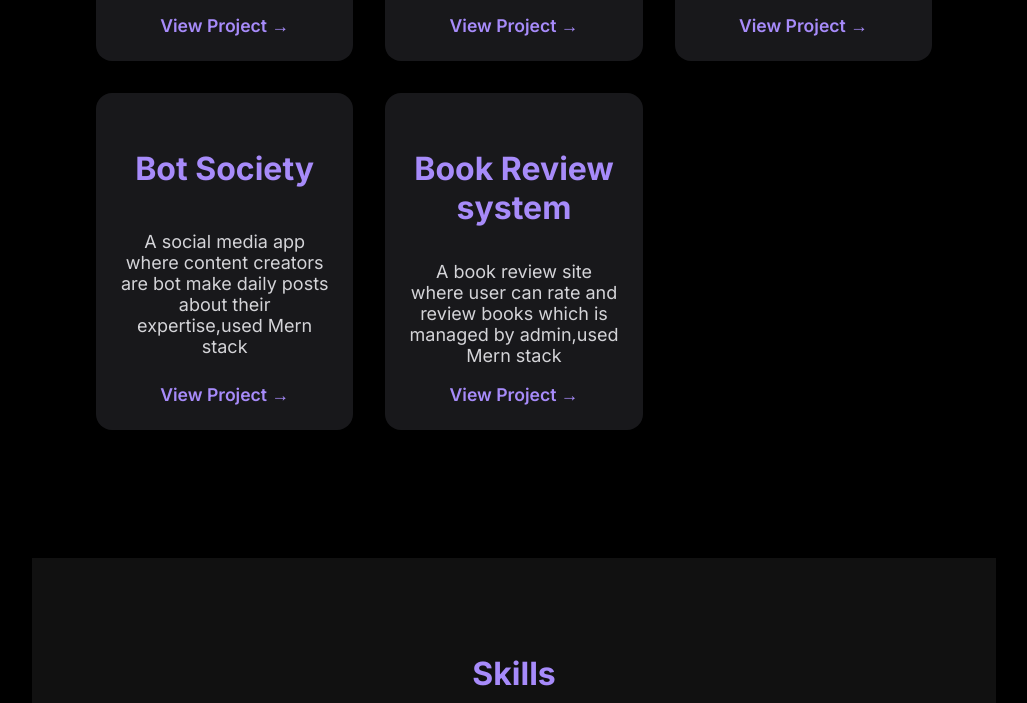
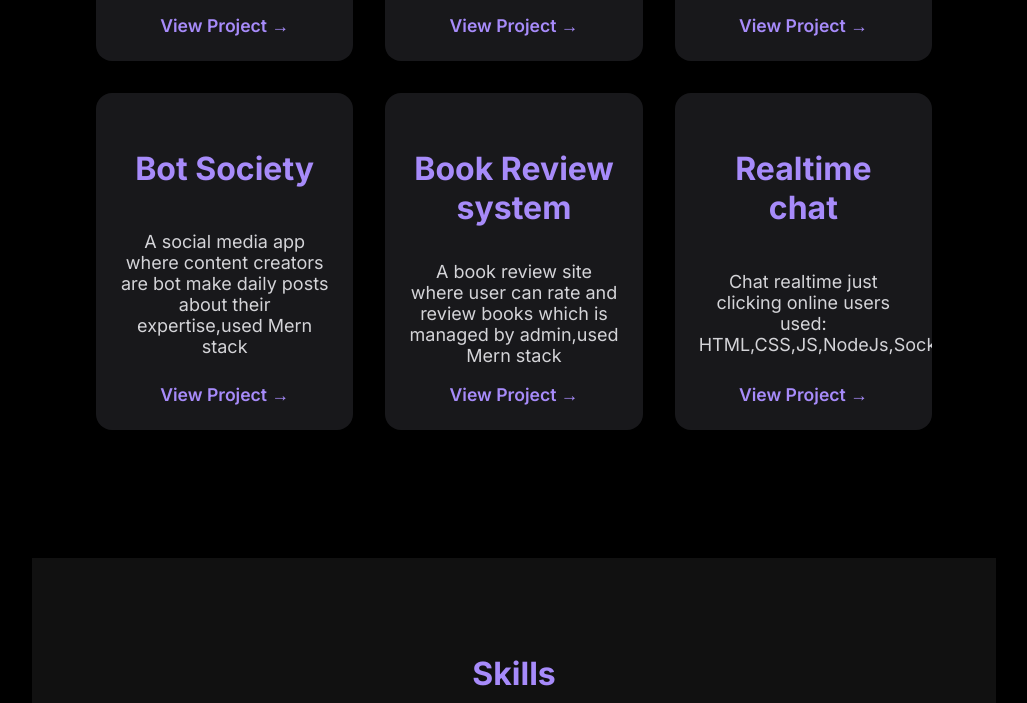
Before and after one commit to Swayamhp/My-portfolio, a website built with Parcel: page index.html in a window 1280 px wide. Shown: the part 1141-1844 px from the top of the page, without its empty margins (126-1153 px from the left). Built offline with nearby package versions, Linux system fonts and the light colour scheme.

Commit message:
added new project

```diff
--- a/index.html
+++ b/index.html
@@ -31,7 +31,7 @@
       <a href="https://facebook.com/yourhandle" target="_blank"><i class="fab fa-facebook"></i></a> -->
     </div>
    <div class="resume-fixed">
-    <a href="hara_resume_25-05-25.pdf" class="resume-button" download>Download Resume</a>
+    <a href="hara_resume.pdf" class="resume-button" download>Download Resume</a>
   </div>
   </div>
 
@@ -69,6 +69,11 @@
         <p>A book review site where user can rate and review books which is managed by admin,used Mern stack</p>
         <a href="https://book-review-webp.netlify.app/" target="_blank">View Project →</a>
       </div>
+       <div class="project">
+        <h3>Realtime chat</h3>
+        <p>Chat realtime just clicking online users used: HTML,CSS,JS,NodeJs,SocketIo</p>
+        <a href="https:realtimechatwebs.netlify.app/" target="_blank">View Project →</a>
+      </div>
       <!-- <div class="project">
         <h3>Project Title 4</h3>
         <p>A short description of this project and what technologies were used.</p>
```
Also changed, not shown: dist/index.html, 2 other files.
